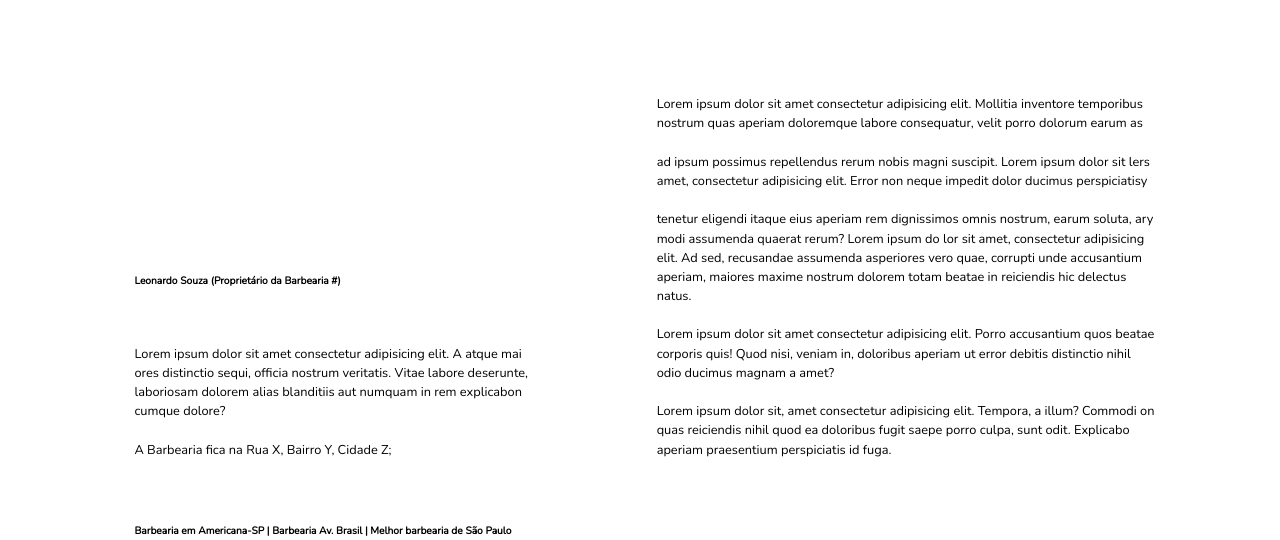
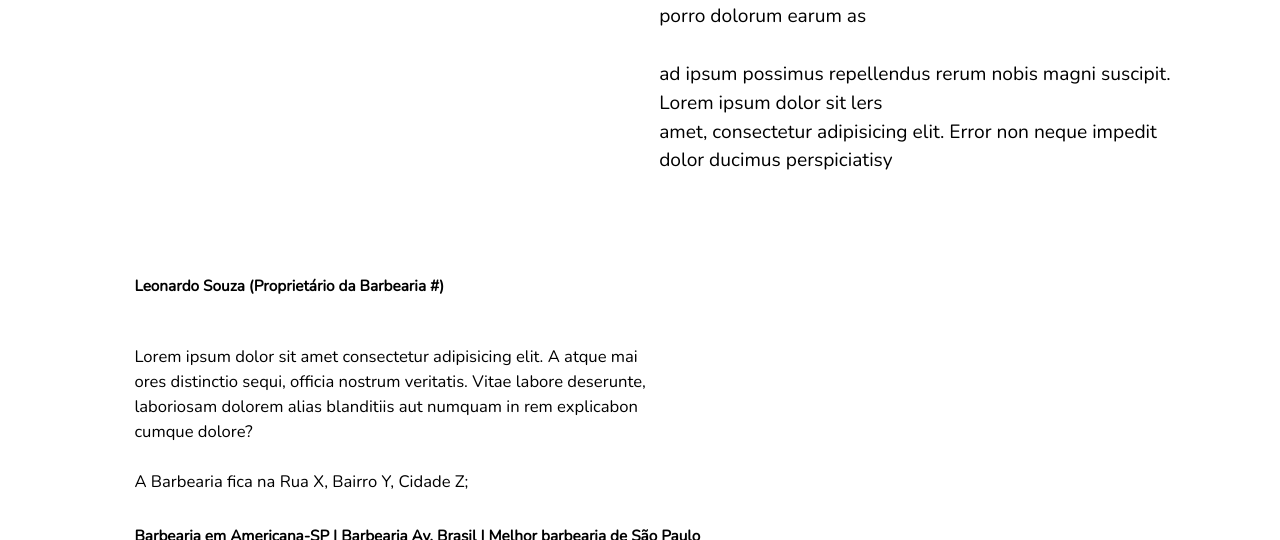
Before and after one commit to pietronicolettisenacti18/projeto-integrador, a PHP site: page / in a window 1280 px wide. Shown: the part 1188-1728 px from the top of the page. Run offline with PHP 8.4, Linux system fonts and the light colour scheme.

Commit message:
Textos responsivos.
Mudando tamanho do google maps e deixando textos responsivos.

```diff
--- a/site/index.php
+++ b/site/index.php
@@ -15,7 +15,7 @@
 
   <nav class="navbar navbar-expand-lg fixed-top bg-dark">
     <div class="container-fluid">
-      <a class="navbar-brand" href="#"><strong>Barbearia #</strong></a>
+      <h3 class="barbeariaHeader" href="#"><strong>Barbearia #</strong></h3>
       <button class="navbar-toggler navbar-dark" type="button" data-bs-toggle="collapse" data-bs-target="#navbarNavDarkDropdown" aria-controls="navbarNavDarkDropdown" aria-expanded="false" aria-label="Toggle navigation">
         <span class="navbar-toggler-icon"></span>
       </button>
@@ -71,7 +71,7 @@
     <span class="quemSomos mt-5">QUEM SOMOS</span>
     <br><br>
     <div>
-      <p class="textoQuemSomos">Lorem ipsum dolor sit amet consectetur adipisicing elit. Mollitia inventore temporibus <br> nostrum quas aperiam doloremque labore consequatur, velit porro dolorum earum as <br><br> ad ipsum possimus repellendus rerum nobis magni suscipit. Lorem ipsum dolor sit lers<br> amet, consectetur adipisicing elit. Error non neque impedit dolor ducimus perspiciatisy <br><br> tenetur eligendi itaque eius aperiam rem dignissimos omnis nostrum, earum soluta, ary <br> modi assumenda quaerat rerum? Lorem ipsum do lor sit amet, consectetur adipisicing <br> elit. Ad sed, recusandae assumenda asperiores vero quae, corrupti unde accusantium <br> aperiam, maiores maxime nostrum dolorem totam beatae in reiciendis hic delectus <br> natus.<br><br> Lorem ipsum dolor sit amet consectetur adipisicing elit. Porro accusantium quos beatae <br> corporis quis! Quod nisi, veniam in, doloribus aperiam ut error debitis distinctio nihil <br> odio ducimus magnam a amet? <br><br> Lorem ipsum dolor sit, amet consectetur adipisicing elit. Tempora, a illum? Commodi on<br> quas reiciendis nihil quod ea doloribus fugit saepe porro culpa, sunt odit. Explicabo <br> aperiam praesentium perspiciatis id fuga.
+      <p class="textoQuemSomos">Lorem ipsum dolor sit amet consectetur adipisicing elit. Mollitia inventore temporibus <br> nostrum quas aperiam doloremque labore consequatur, velit porro dolorum earum as <br><br> ad ipsum possimus repellendus rerum nobis magni suscipit. Lorem ipsum dolor sit lers<br> amet, consectetur adipisicing elit. Error non neque impedit dolor ducimus perspiciatisy <br><br>
       </p>
     </div>
 
@@ -189,7 +189,7 @@
 
   <footer class="footer">
 
-    <h5 class="textoFooter">Barbearia #</h5>
+    <h4 class="textoFooter">Barbearia #</h4>
     <div class="icones">
       <img src="img/whatsapp.png" class="iconeWhatsapp" alt="">
       <img src="img/instagram.png" class="iconeInstagram" alt="">
--- a/site/style.css
+++ b/site/style.css
@@ -82,11 +83,39 @@
 .textoQuemSomos {
     font-family: 'Nunito', sans-serif;
     position: absolute;
-    left: 51.3%;
-    margin-top: 31%;
+    left: 51.5%;
+    margin-top: 17%;
     color: black;
     font-size: 1vw;
 }
+
+@media screen and (min-width: 265px) and (max-width: 340px) {
+    .textoQuemSomos {
+      font-size: 6px;
+      right: 5%;
+    }
+  }
+
+@media screen and (min-width: 340px) and (max-width: 435px) {
+    .textoQuemSomos {
+      font-size: 7px;
+      right: 6%;
+    }
+  }
+
+  @media screen and (min-width: 435px) and (max-width: 600px) {
+    .textoQuemSomos {
+      font-size: 10px;
+      right: 3%;
+    }
+  }
+
+  @media screen and (min-width: 600px) and (max-width: 1400px) {
+    .textoQuemSomos {
+   font-size: 1.5vw;
+   right: 8%;
+}
+  }
 
 .nomeBarbeiro {
     position: absolute;
@@ -97,6 +126,32 @@
     font-family: 'Nunito', sans-serif;
 }
 
+@media screen and (min-width: 265px) and (max-width: 340px) {
+    .nomeBarbeiro {
+      font-size: 5px;
+    }
+  }
+
+@media screen and (min-width: 340px) and (max-width: 435px) {
+    .nomeBarbeiro {
+      font-size: 6px;
+    }
+  }
+
+  @media screen and (min-width: 435px) and (max-width: 600px) {
+    .nomeBarbeiro {
+      font-size: 8px;
+    }
+  }
+
+  @media screen and (min-width: 600px) and (max-width: 1400px) {
+    .nomeBarbeiro {
+   font-size: 1.2vw;
+}
+  }
+
+
+
 .textoBarbearia {
     position: absolute;
     left: 10.5%;
@@ -106,6 +161,32 @@
     font-family: 'Nunito', sans-serif;
 }
 
+@media screen and (min-width: 265px) and (max-width: 340px) {
+    .textoBarbearia {
+      font-size: 6px;
+    }
+  }
+
+@media screen and (min-width: 340px) and (max-width: 435px) {
+    .textoBarbearia {
+      font-size: 6px;
+    }
+  }
+
+  @media screen and (min-width: 435px) and (max-width: 600px) {
+    .textoBarbearia {
+      font-size: 7.5px;
+    }
+  }
+
+  @media screen and (min-width: 600px) and (max-width: 1400px) {
+    .textoBarbearia {
+   font-size: 1.3vw;
+}
+  }
+
+
+
 .textoBarbearia2 {
     position: absolute;
     left: 10.5%;
@@ -114,6 +195,25 @@
     font-size: 0.8vw;
     font-family: 'Nunito', sans-serif;
 }
+
+@media screen and (min-width: 265px) and (max-width: 340px) {
+    .textoBarbearia2 {
+      display: none;
+    }
+  }
+
+@media screen and (min-width: 340px) and (max-width: 600px) {
+    .textoBarbearia2 {
+    display: none;
+    }
+  }
+
+  @media screen and (min-width: 600px) and (max-width: 1400px) {
+    .textoBarbearia2 {
+   font-size: 1.2vw;
+}
+  }
+
 
 .imgServicos {
     object-fit: cover;
```
Also changed, not shown: other parts of site/style.css (+42 -13 lines).
